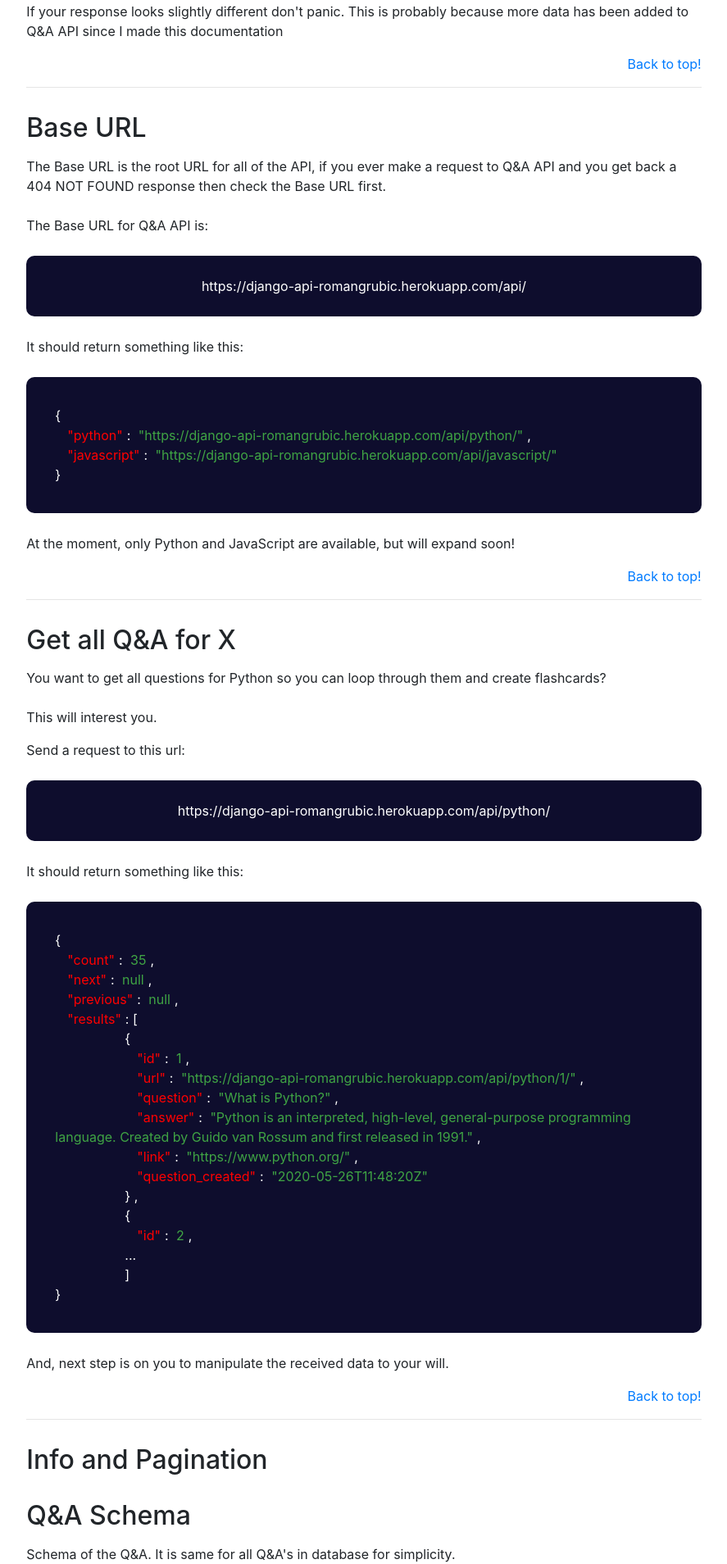
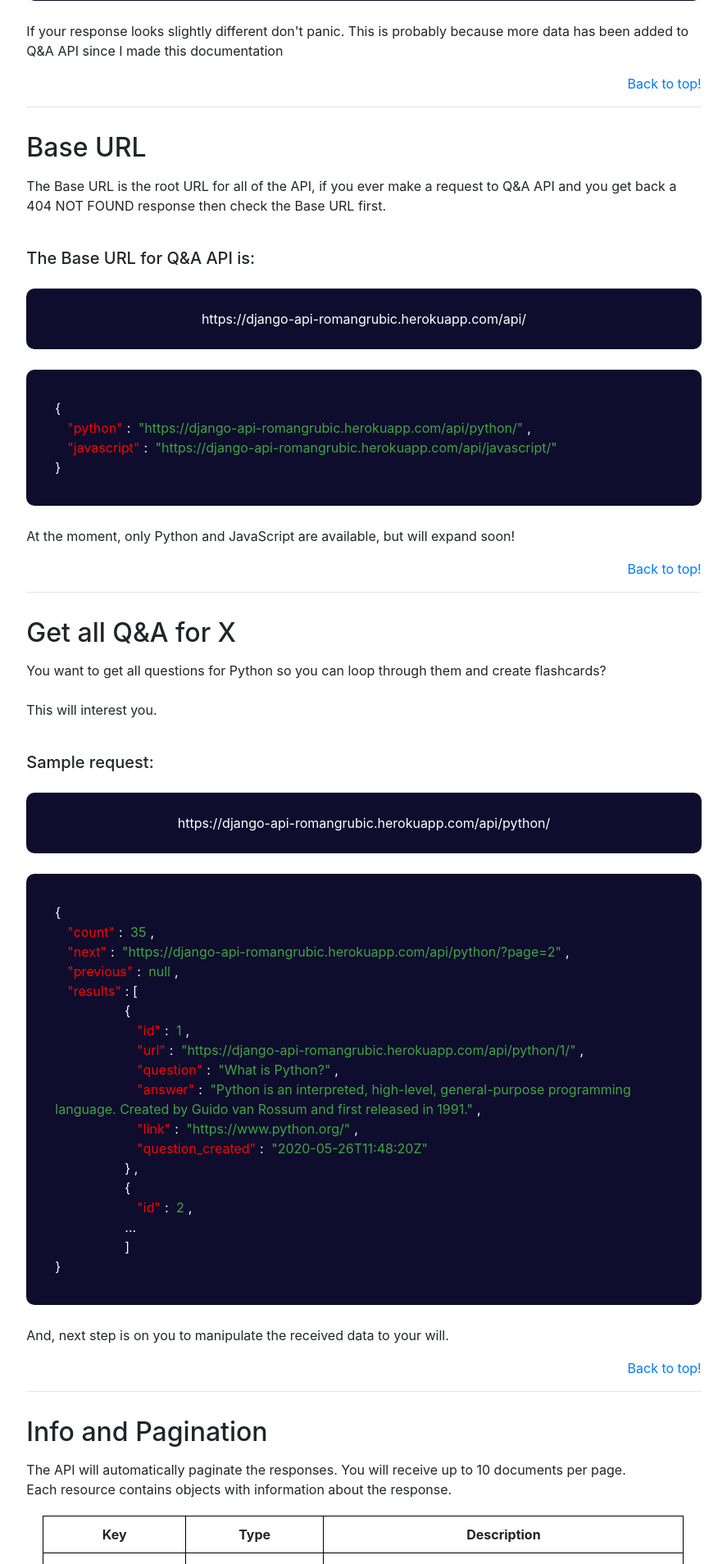
Before and after one commit to romangrubic/django-rest-api, a Django app: page /documentation/ in a window 1280 px wide. Shown: the part 1250-3158 px from the top of the page at 82% size, without its empty margins (196-1083 px from the left). Run offline with Django 3.2, Linux system fonts and the light colour scheme; parts of the project's set-up code (start-up, migrations or seed data) failed here and were passed over; some libraries are stand-ins or nearby versions.

Commit message:
Added info and pagination section to documentation.

```diff
--- a/templates/documentation.html
+++ b/templates/documentation.html
@@ -13,6 +13,7 @@
 				<li><a href="#getting-started">Getting started</a></li>
 				<li><a href="#base-url">Base URL</a></li>
 				<li><a href="#get-all">Get all Q&A for X</a></li>
+				<li><a href="#info-pagination">Info and pagination</a></li>
 				<li><a href="#q-a-schema">Q&A Schema</a></li>
 				<li><a href="#authentication">Authentication</a></li>
 			</ul>
@@ -57,10 +58,9 @@
 					back a 404 NOT FOUND response then check the Base URL first.
 					<br>
 					<br>
-The Base URL for Q&A API is:</p><span class="text-white"></span>
+<h5>The Base URL for Q&A API is:</h5></p><span class="text-white"></span>
 					<p class="request"><span class="text-white">https://django-api-romangrubic.herokuapp.com/api/</span>
 					</p>
-					<p>It should return something like this:</p>
 					<p class="request-json">
 						{<br>
 						<span class="text-red">"python"</span>:
@@ -77,13 +77,12 @@ The Base URL for Q&A API is:</p><span class="text-white"></span>
 						<h2 id="get-all">Get all Q&A for X </h2>
 						<p>You want to get all questions for Python so you can loop through them and create
 							flashcards?<br><br>
-                        This will interest you.</p>
-							<p>Send a request to this url:</p>
+                        This will interest you.</p><br>
+							<h5>Sample request:</h5>
 							<p class="request">https://django-api-romangrubic.herokuapp.com/api/python/</p>
-                            <p>It should return something like this:</p>
 							<p class="request-json">{<br>
 								<span class="text-red">"count"</span>:<span class="text-green"> 35</span>,<br>
-								<span class="text-red">"next"</span>:<span class="text-green"> null</span>,<br>
+								<span class="text-red">"next"</span>:<span class="text-green"> "https://django-api-romangrubic.herokuapp.com/api/python/?page=2"</span>,<br>
 								<span class="text-red">"previous"</span>:<span class="text-green"> null</span>,<br>
 								<span class="text-red">"results"</span>: [<br>
 								<span class="text-indent">
@@ -95,8 +94,10 @@ The Base URL for Q&A API is:</p><span class="text-white"></span>
 								<span class="text-red text-indent">"answer"</span>: <span class="text-green">"Python is an interpreted,
 								high-level, general-purpose programming language. Created by Guido van Rossum and first
 								released in 1991."</span>,<br>
-								<span class="text-red text-indent">"link"</span>: <span class="text-green">"https://www.python.org/"</span>,<br>
-								<span class="text-red text-indent">"question_created"</span>: <span class="text-green">"2020-05-26T11:48:20Z"</span><br>
+								<span class="text-red text-indent">"link"</span>:
+								<span class="text-green">"https://www.python.org/"</span>,<br>
+								<span class="text-red text-indent">"question_created"</span>:
+								<span class="text-green">"2020-05-26T11:48:20Z"</span><br>
 								<span class="text-indent"> } ,</span><br>
 								<span class="text-indent"> {</span><br>
 								<span class="text-red text-indent">"id"</span>: <span class="text-green">2</span>,<br>
@@ -108,7 +109,48 @@ The Base URL for Q&A API is:</p><span class="text-white"></span>
 									<a href="#index" class="back-to-top">Back to top!</a>
 								</div>
 								<hr>
-                                <h2>Info and Pagination</h2>
+								<h2 id="info-pagination">Info and Pagination</h2>
+								The API will automatically paginate the responses. You will receive up to 10 documents
+								per page. <br>
+Each resource contains objects with information about the response.
+								<table>
+									<tr>
+										<th>Key</th>
+										<th>Type</th>
+										<th>Description</th>
+									</tr>
+									<tr>
+										<td>count</td>
+										<td>integer</td>
+										<td>Quantity of Q&A for specific X</td>
+									</tr>
+									<tr>
+										<td>next</td>
+										<td>URL link</td>
+										<td>URL link for next page</td>
+									</tr>
+                                    <tr>
+										<td>previous</td>
+										<td>URL link</td>
+										<td>URL link for previous page</td>
+									</tr>
+                                    <tr>
+										<td>results</td>
+										<td>list</td>
+										<td>List with result for given X</td>
+									</tr>
+								</table>
+                                <h5>Sample request:</h5>
+                                <p class="request">https://django-api-romangrubic.herokuapp.com/api/python/</p>
+							<p class="request-json">{<br>
+								<span class="text-red">"count"</span>:<span class="text-green"> 35</span>,<br>
+								<span class="text-red">"next"</span>:<span class="text-green"> "https://django-api-romangrubic.herokuapp.com/api/python/?page=3"</span>,<br>
+								<span class="text-red">"previous"</span>:<span class="text-green"> "https://django-api-romangrubic.herokuapp.com/api/python/?page=2"</span>,<br>
+								<span class="text-red">"results"</span>: [ .....<br></p>
+									<div class="text-right">
+										<a href="#index" class="back-to-top">Back to top!</a>
+									</div>
+									<hr>
 									<h2 id="q-a-schema">Q&A Schema</h2>
 									<p>Schema of the Q&A. It is same for all Q&A's in database for simplicity.</p>
 									<p>
@@ -150,6 +192,20 @@ The Base URL for Q&A API is:</p><span class="text-white"></span>
 											</tr>
 										</table>
 									</p>
+                                    <h5>Sample request:</h5>
+                                    <p class="request"><span class="text-white">http django-api-romangrubic.herokuapp.com/api/python/1/</span>
+			</p>
+			<p class="request-json">{<br>
+				<span class="text-red">"id"</span>: <span class="text-green">1</span>,<br>
+				<span class="text-red">"url"</span>:
+				<span class="text-green">"https://django-api-romangrubic.herokuapp.com/api/python/1/"</span>,<br>
+				<span class="text-red">"question"</span>: <span class="text-green">"What is Python?"</span>,<br>
+				<span class="text-red">"answer"</span>:
+				<span class="text-green">"Python is an interpreted, high-level, general-purpose programming language. Created by Guido van Rossum and first released in 1991."</span>,<br>
+				<span class="text-red">"link"</span>: <span class="text-green">"https://www.python.org/"</span>,<br>
+				<span class="text-red">"question_created"</span>:
+				<span class="text-green">"2020-05-26T11:48:20Z"</span><br>
+}</p>
 									<div class="text-right">
 										<a href="#index" class="back-to-top">Back to top!</a>
 									</div>
@@ -158,7 +214,8 @@ The Base URL for Q&A API is:</p><span class="text-white"></span>
 									<p>Q&A API is a completely open API. No authentication is required to query and get
 										data. This
 										also means that we've limited what you can
-									do to just GET-ing the data. If you find a mistake in the data, feel free to message
+										do to just GET-ing the data. If you find a mistake in the data, feel free to
+										message
 										me.</p>
 									<div class="text-right">
 										<a href="#index" class="back-to-top">Back to top!</a>
```
Lines whose indentation alone changed are shown as unchanged.
